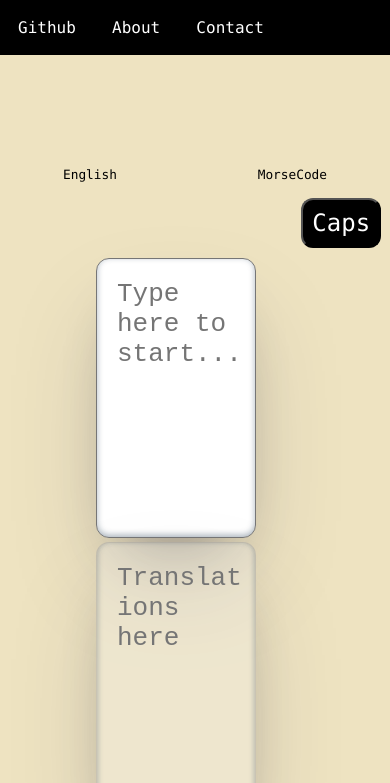
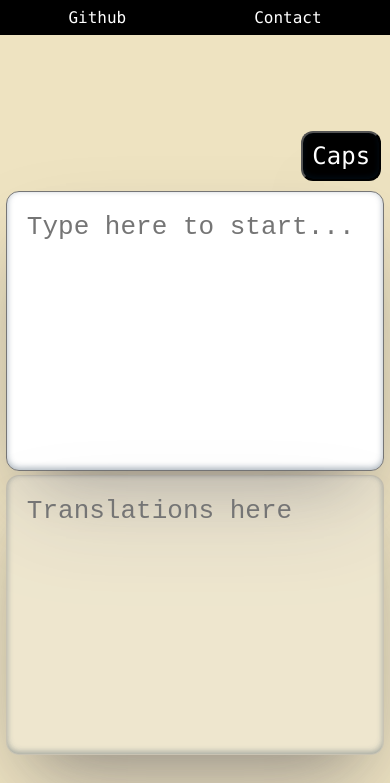
Before and after one commit to Hoccyy/Morseley.com, a Next.js app: page / in a window 390 px wide. Shown: the top 783 px of the page. Built offline with nearby package versions, Linux system fonts and the light colour scheme.

Commit message:
Stable Version
Fixed UI and utilities

```diff
--- a/src/app/layout.js
+++ b/src/app/layout.js
@@ -11,15 +11,17 @@ export default function RootLayout({ children }) {
     <html lang="en">
 
         <body>
-        <div>
+        <div >
           <nav className={styles.menu}>
-            <li className={styles.menuFont}>Github</li>
-            <li className={styles.menuFont}>About</li>
-            <li className={styles.menuFont}>Contact</li>
+            <li className={styles.menuFont}><a href='https://github.com/Hoccyy' target='_blank'>Github</a></li>
+            <li className={styles.menuFont}><a href='mailto:hoccyy13@gmail.com?subject=Morseley%20Translator'>Contact</a></li>
           </nav>
         </div>
 
           {children}
+          <nav className={styles.menu}>
+            <li className={styles.menuFont}><p>By Hoccyy</p></li>
+          </nav>
         </body>
     </html>
   )
--- a/src/app/page.js
+++ b/src/app/page.js
@@ -10,18 +10,18 @@ const text = 'Type here to start...'
 var outputHolder = "Translations here";
 var translationCase = false;
 
+
 export default function Home() {
-  function copyTranslation(outputBx, segment){
-    if (segment){
-      navigator.clipboard.writeText(outputBx.value);
+  function copyTranslation(outputBx){
+    let userAgent = navigator.userAgent.toLowerCase();
+
+    if (userAgent.includes("phone") || userAgent.includes("android") || userAgent.includes("mobile")|| userAgent.includes("iphone")){
+      document.getElementById(styles.buttonUt1).remove();
       return;
     }
     else{
-      let temp = outputBx.value;
-      outputBx.value = "Copied!";
-      setTimeout(() => {}, 5000);
-      outputBx.value = temp;
       navigator.clipboard.writeText(outputBx.value);
+      return;
     }
   }
   function downloadTranslation(outputBx){
@@ -149,7 +149,7 @@ export default function Home() {
         <textarea id={styles.OutputBox} placeHolder={outputHolder} disabled></textarea>
       </div>
       <div id={styles.utilityButtons}>
-        <button id={styles.buttonUt} onClick={() => copyTranslation(document.getElementById(styles.OutputBox), true)}>Copy</button>
+        <button id={styles.buttonUt1} onClick={() => copyTranslation(document.getElementById(styles.OutputBox))}>Copy</button>
         <button id={styles.buttonUt} onClick={() => downloadTranslation(document.getElementById(styles.OutputBox))}>Download</button>
       </div>
     </main>
--- a/src/app/page.module.css
+++ b/src/app/page.module.css
@@ -19,6 +19,7 @@
   color: #FFF;
   font-family: var(--font-mono);
   font-size: x-large;
+  box-shadow: rgba(50, 50, 93, 0.25) 0px 50px 100px -20px, rgba(0, 0, 0, 0.3) 0px 30px 60px -30px, rgba(10, 37, 64, 0.35) 0px -2px 6px 0px inset;
 }
 #translationTextCase:hover {
   font-weight: bold;
@@ -40,17 +41,40 @@
   margin-left: 0.5vw;
   margin-right: 0.5vw;
 }
+#buttonUt1 {
+  height: 60px;
+  width: fit-content;
+  font-size: 30px;
+  color: #FFF;
+  font-family: var(--font-mono);
+  background-color: #000;
+  padding: 10px;
+  border-radius: 13px;
+  margin-left: 0.5vw;
+  margin-right: 0.5vw;
+}
+.men {
+  position: absolute;
+  top: 50%;
+  left: 50%;
+  transform: translate(-50%, -50%);
+}
+
 .menu {
   background-color: #000;
   list-style-type: none;
+  text-align: center;
   display: flex;
-  text-align: center;
+  justify-content: center;
 }
 .menuFont {
   font-family: var(--font-mono);
   color: #FFF;
   text-align: center;
-  padding: 1.13rem;
+  padding: 0.513rem;
+
+  padding-left: 3rem;
+  padding-right: 3rem;
 }
 
 #languages{
@@ -259,6 +283,20 @@
 
 /* Mobile and Tablet */
 @media (max-width: 1023px) {
+  #InputBox{
+    width: 97vw;
+  }
+  #OutputBox{
+    width: 97vw;
+  }
+  .menuFont {
+    font-family: var(--font-mono);
+    color: #FFF;
+    text-align: center;
+    padding-left: 4rem;
+    padding-right: 4rem;
+  }
+
   .content {
     padding: 4rem;
   }
@@ -288,11 +326,16 @@
   }
 
   .description {
-    font-size: 0.8rem;
+    opacity: 0;
+    font-size: 0;
+    padding: 0;
+    margin: 0;
   }
 
   .description a {
     padding: 1rem;
+    padding: 0;
+    margin: 0;
   }
 
   .description p,
@@ -301,6 +344,8 @@
     justify-content: center;
     position: fixed;
     width: 100%;
+    padding: 0;
+    margin: 0;
   }
 
   .description p {
@@ -317,6 +362,8 @@
     );
     background-clip: padding-box;
     backdrop-filter: blur(24px);
+    padding: 0;
+    margin: 0;
   }
 
   .description div {
@@ -331,6 +378,8 @@
       rgb(var(--background-end-rgb)) 40%
     );
     z-index: 1;
+    padding: 0;
+    margin: 0;
   }
 }
 
```
